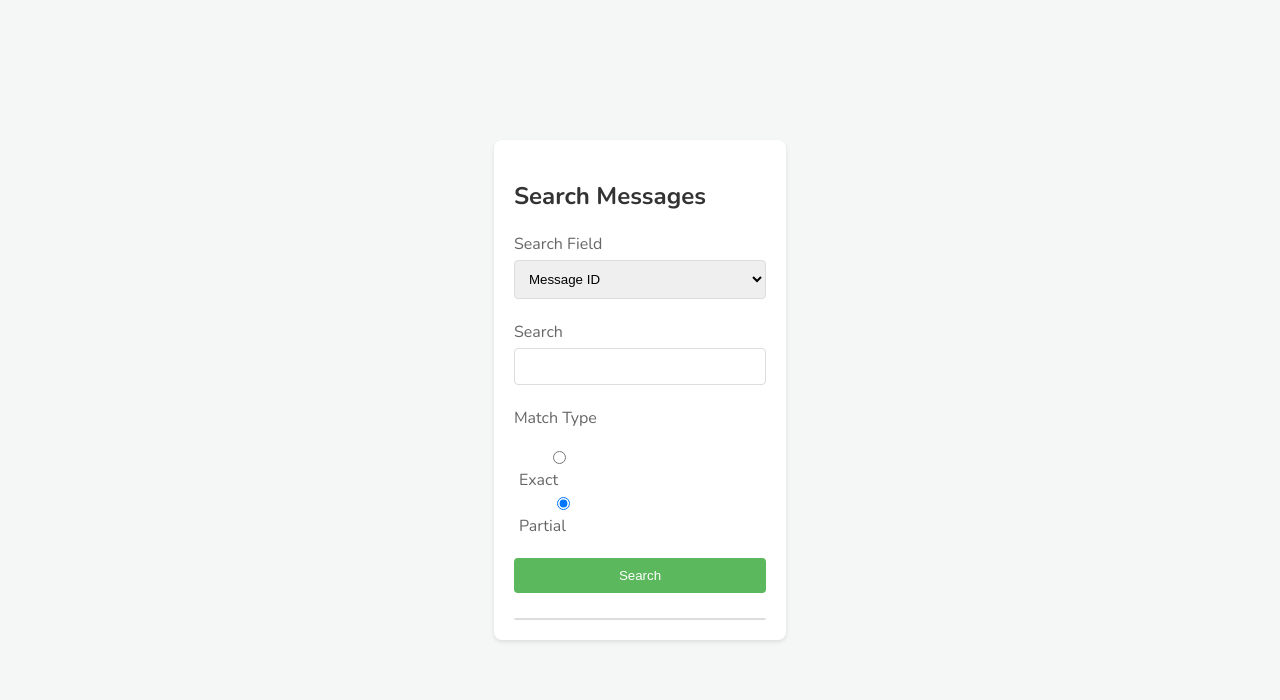
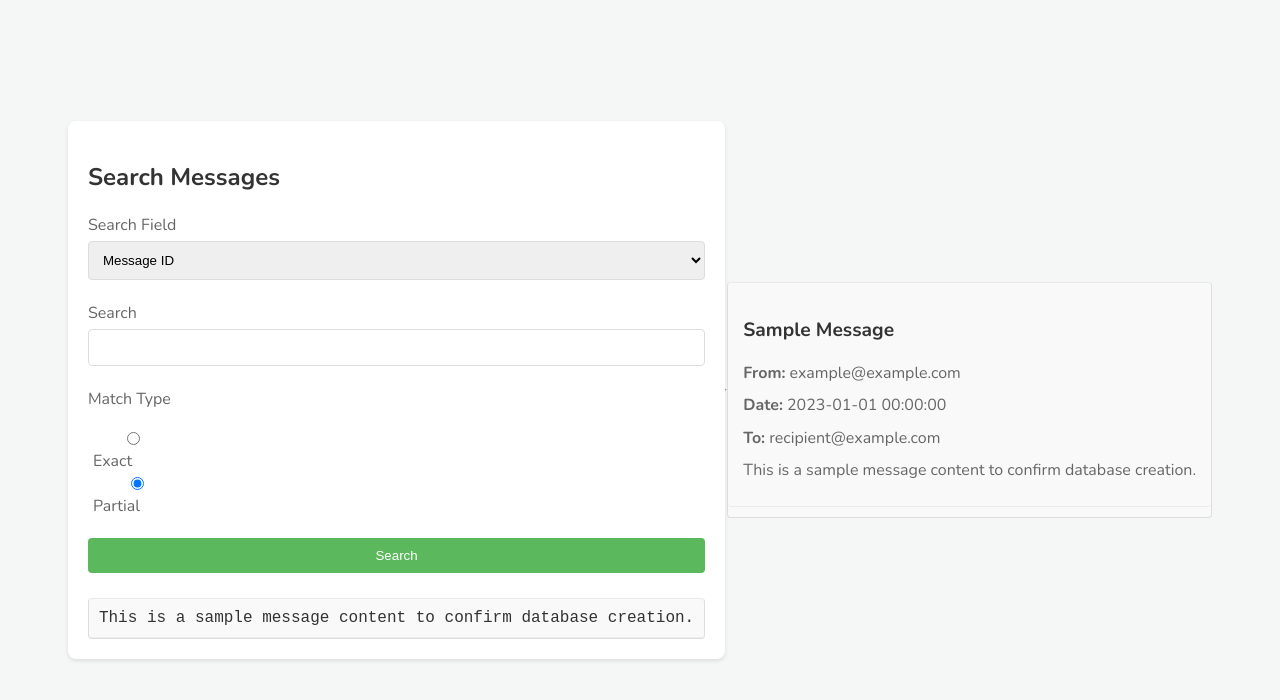
Before and after one commit to dillera/marchmadness, a Flask app: page /search in a window 1280 px wide. Shown: the top 700 px of the page. Run offline with Flask 3, Linux system fonts and the light colour scheme; a user stored in the database is signed in; parts of the project's set-up code (start-up, migrations or seed data) failed here and were passed over.

Commit message:
display 10 messages not working, going to cut out any creation of auto records in app.py

```diff
--- a/app.py
+++ b/app.py
@@ -1,4 +1,4 @@
-from flask import Flask, render_template, redirect, url_for
+from flask import Flask, render_template, redirect, url_for, request
 from flask_sqlalchemy import SQLAlchemy
 from flask_login import LoginManager, UserMixin, login_user, login_required, logout_user
 from werkzeug.security import generate_password_hash, check_password_hash
@@ -7,7 +7,7 @@ import os
 from sqlalchemy import inspect
 
 app = Flask(__name__)
-app.config['SQLALCHEMY_DATABASE_URI'] = 'sqlite:///../marchmessages.db'
+app.config['SQLALCHEMY_DATABASE_URI'] = 'sqlite:///marchmessages.db'
 app.config['SQLALCHEMY_BINDS'] = {'userdb': 'sqlite:///userdb.sqlite3'}
 app.config['SECRET_KEY'] = 'your-secret-key'
 
@@ -17,26 +17,34 @@ login_manager = LoginManager()
 login_manager.init_app(app)
 login_manager.login_view = 'login'
 
+#################################################################
+
 class User(UserMixin, db.Model):
     __bind_key__ = 'userdb'
     __tablename__ = 'user'
 
-    id = db.Column(db.Integer, primary_key=True)
-    username = db.Column(db.String(80), unique=True, nullable=False)
+    id            = db.Column(db.Integer, primary_key=True)
+    username      = db.Column(db.String(80), unique=True, nullable=False)
     password_hash = db.Column(db.String(128))
 
     def check_password(self, password):
         return check_password_hash(self.password_hash, password)
 
+##########
+
 class Message(db.Model):
     __tablename__ = 'messages'
 
-    message_id = db.Column(db.Text, nullable=False, index=True, unique=True)
+    id         = db.Column(db.Integer, primary_key=True, autoincrement=True)
+    message_id = db.Column(db.Text)
     from_email = db.Column(db.Text)
-    date = db.Column(db.Text)
-    to_email = db.Column(db.Text)
-    subject = db.Column(db.Text)
-    content = db.Column(db.Text)
+    date       = db.Column(db.Text)
+    to_email   = db.Column(db.Text)
+    subject    = db.Column(db.Text)
+    content    = db.Column(db.Text)
+
+
+#################################################################
 
 @login_manager.user_loader
 def load_user(user_id):
@@ -59,6 +67,26 @@ def init_user_db():
             print("Admin user created with username 'admin' and password 'admin'")
 
 
+def init_db():
+    """Create the database and add a sample record."""
+    db.create_all()  # Create the tables if they don't already exist
+
+    # Check if there are any entries already (if not, this is a new database)
+    if not Message.query.first():
+        # Add a sample record
+        sample_message = Message(
+            message_id='sample_id',
+            from_email='example@example.com',
+            date='2023-01-01 00:00:00',
+            to_email='recipient@example.com',
+            subject='Sample Message',
+            content='This is a sample message content to confirm database creation.'
+        )
+        db.session.add(sample_message)
+        db.session.commit()
+        print("Added a sample message to the 'messages' table.")
+
+####################################################################################
 
 @app.route('/', methods=['GET', 'POST'])
 def login():
@@ -70,12 +98,13 @@ def login():
             return redirect(url_for('search'))
     return render_template('login.html', form=form)
 
+####################################################################################
 @app.route('/search', methods=['GET', 'POST'])
 @login_required
 def search():
     form = SearchForm()
     messages = []
-    if form.validate_on_submit():
+    if request.method == 'POST' and form.validate_on_submit():
         search_query = form.search.data
         search_field = form.field.data
         match_type = form.match_type.data
@@ -88,9 +117,14 @@ def search():
 
         # Apply the filter to the query
         messages = Message.query.filter(search_filter).all()
+    else:
+        # If it's a GET request, show the first 10 messages
+        print("Get request.")
+        messages = Message.query.order_by(Message.id).limit(10).all()
 
     return render_template('search.html', form=form, messages=messages)
 
+####################################################################################
 
 @app.route('/logout')
 @login_required
@@ -101,5 +135,7 @@ def logout():
 
 if __name__ == '__main__':
     with app.app_context():
-        init_user_db()  # Initialize the user database
-    app.run(debug=True)
+        init_user_db()  # Initialize the user database with admin user
+#        init_db()       # Initialize the message database with a sample record if necessary
+
+    app.run(debug=True,host = '0.0.0.0')
--- a/static/css/styles.css
+++ b/static/css/styles.css
@@ -177,3 +177,34 @@ input[type="radio"] {
   margin-right: 5px;
   vertical-align: middle;
 }
+
+/* Add this to your styles.css file */
+
+.results {
+  margin-top: 20px;
+  border-top: 1px solid #eaeaea;
+}
+
+.message {
+  padding: 15px;
+  border-bottom: 1px solid #eaeaea;
+  background-color: #f9f9f9;
+  margin-bottom: 10px;
+  border-radius: 4px;
+}
+
+.message h3 {
+  color: #333;
+  font-size: 1.2em;
+}
+
+.message p {
+  color: #666;
+  line-height: 1.4;
+  margin: 10px 0;
+}
+
+/* This adds a hover effect to your message blocks */
+.message:hover {
+  background-color: #eef2f1;
+}
--- a/templates/search.html
+++ b/templates/search.html
@@ -52,5 +52,22 @@
             {% endfor %}
         </div>
     </div>
+
+<hr>
+
+<div class="results">
+    {% for message in messages %}
+        <div class="message">
+            <h3>{{ message.subject }}</h3>
+            <p><strong>From:</strong> {{ message.from_email }}</p>
+            <p><strong>Date:</strong> {{ message.date }}</p>
+            <p><strong>To:</strong> {{ message.to_email }}</p>
+            <p>{{ message.content | safe }}</p> <!-- Use the safe filter if you trust the content -->
+        </div>
+    {% else %}
+        <p>No messages to display.</p>
+    {% endfor %}
+</div>
+
 </body>
 </html>
```
Also changed, not shown: instance/marchmessages.db, 1 other file.
